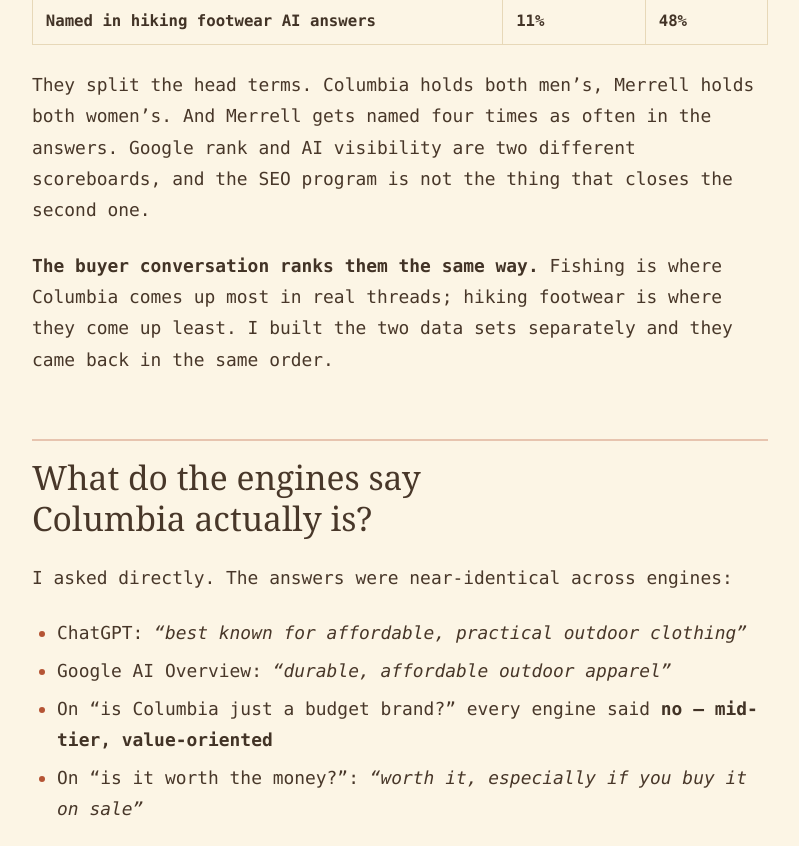
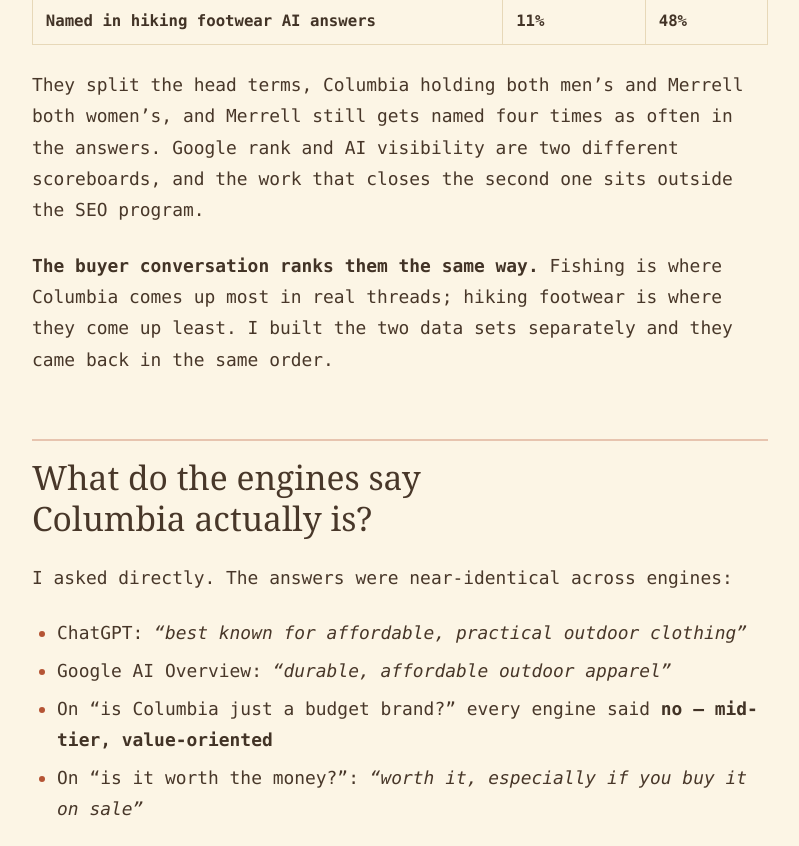
Before and after one commit to lauraseelinger/lsxpartners-site, an Astro site: page /blog/ai-product-recommendations in a window 1280 px wide. Shown: the part 6851-7697 px from the top of the page, without its empty margins (240-1039 px from the left). Built offline with nearby package versions, Linux system fonts and the light colour scheme; Astro itself is replaced by a stand-in of ours; some packages are replaced by stand-ins of ours.

Commit message:
Smooth the staccato in the Semrush comparison

```diff
--- a/src/content/blog/ai-product-recommendations.md
+++ b/src/content/blog/ai-product-recommendations.md
@@ -127,7 +127,7 @@ That's the part I'd want a CMO to sit with, because the obvious assumption is th
 | hiking boots waterproof (110,000/mo) | 14 | **6** |
 | **Named in hiking footwear AI answers** | **11%** | **48%** |
 
-They split the head terms. Columbia holds both men's, Merrell holds both women's. And Merrell gets named four times as often in the answers. Google rank and AI visibility are two different scoreboards, and the SEO program is not the thing that closes the second one.
+They split the head terms, Columbia holding both men's and Merrell both women's, and Merrell still gets named four times as often in the answers. Google rank and AI visibility are two different scoreboards, and the work that closes the second one sits outside the SEO program.
 
 **The buyer conversation ranks them the same way.** Fishing is where Columbia comes up most in real threads; hiking footwear is where they come up least. I built the two data sets separately and they came back in the same order.
 
```
